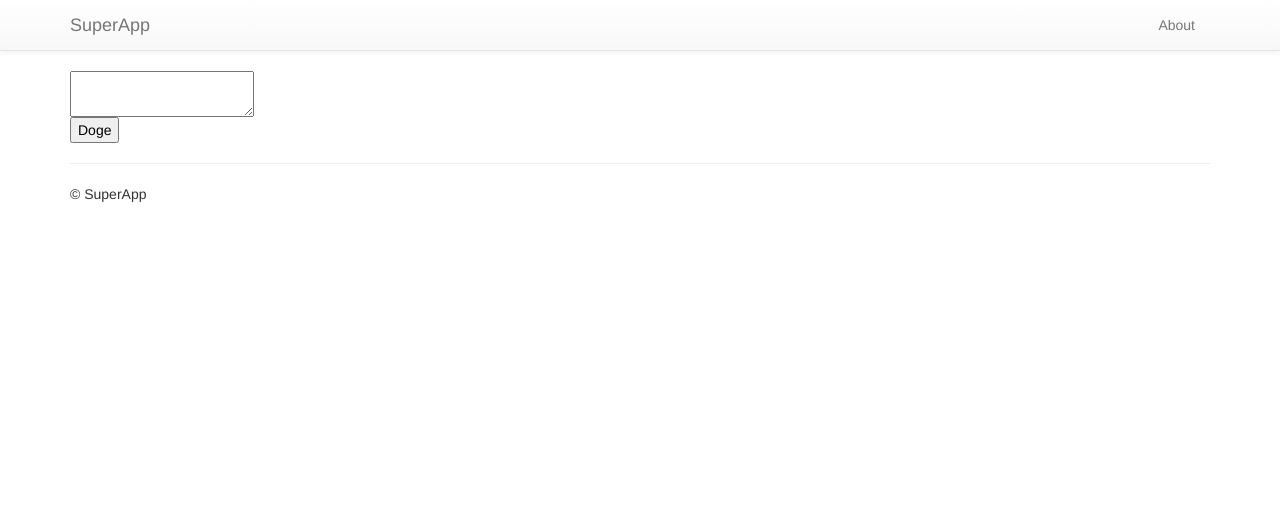
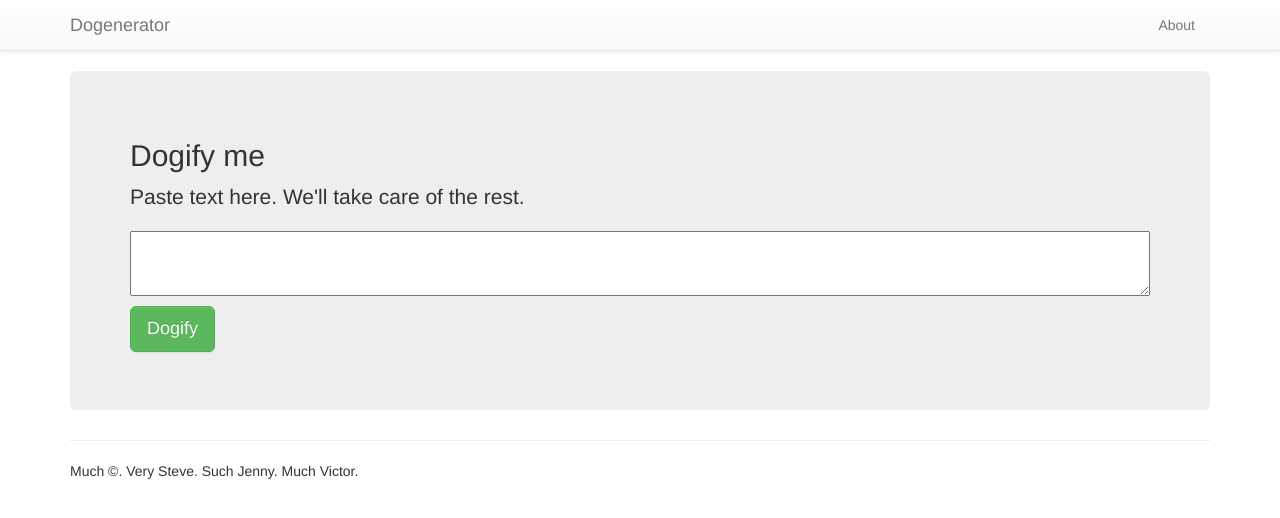
Before and after one commit to jennyhong/dogenerator, a Flask app: page / in a window 1280 px wide. Shown: the top 518 px of the page. Run offline with Flask 2, Linux system fonts and the light colour scheme; some libraries are stand-ins or nearby versions.

Commit message:
Bootstrap template updated

```diff
--- /dev/null
+++ b/static/css/custom.css
@@ -0,0 +1,3 @@
+#user-input {
+	width:100%;
+}
--- a/templates/base.html
+++ b/templates/base.html
@@ -2,7 +2,7 @@
 <html lang="en">
   <head>
     {% block head %}
-    <title>SuperApp{% block title %}{% endblock %}</title>
+    <title>Dogenerator{% block title %}{% endblock %}</title>
     <meta name="viewport" content="width=device-width, initial-scale=1.0">
     <meta name="description" content="">
     <meta name="keywords" content="">
@@ -15,6 +15,7 @@
     <link rel="stylesheet" href="../static/css/normalize.css" />
     <link rel="stylesheet" href="../static/css/bootstrap-theme.css" />
     <link rel="stylesheet" href="../static/css/bootstrap.css" />
+    <link rel="stylesheet" href="../static/css/custom.css" />
 
     {% endblock %}
   </head>
@@ -27,7 +28,7 @@
           <span class="icon-bar"></span>
           <span class="icon-bar"></span>
         </button>
-        <a class="navbar-brand" href="/">SuperApp</a>
+        <a class="navbar-brand" href="/">Dogenerator</a>
         <div class="nav-collapse">
           {% block navbar_right %}
           <ul class="nav navbar-nav pull-right">
@@ -46,7 +47,7 @@
         <hr>
         {% block footer %}
         <footer class="footer">
-            <p>&copy; SuperApp</p>
+            <p>Much &copy;. Very Steve. Such Jenny. Much Victor.</p>
         </footer>
         {% endblock %}
     </div>
--- a/templates/index.html
+++ b/templates/index.html
@@ -2,10 +2,18 @@
 {% block title %} - Home{% endblock %}
 {% block content %}
 
-<div class="user-input">
-	<textarea name="user-input"></textarea>
+<div class="jumbotron">
+	<h2>Dogify me</h2>
+	<p class="lead">
+		Paste text here. We'll take care of the rest.
+	</p>
+	<p>
+		<textarea name="user-input" id="user-input"></textarea>
+	</p>
+	<p>
+		<a class="btn btn-lg btn-success" href="#" role="button">Dogify</a>
+	</p>
 </div>
 
-<button>Doge</button>
 
 {% endblock %}
```
